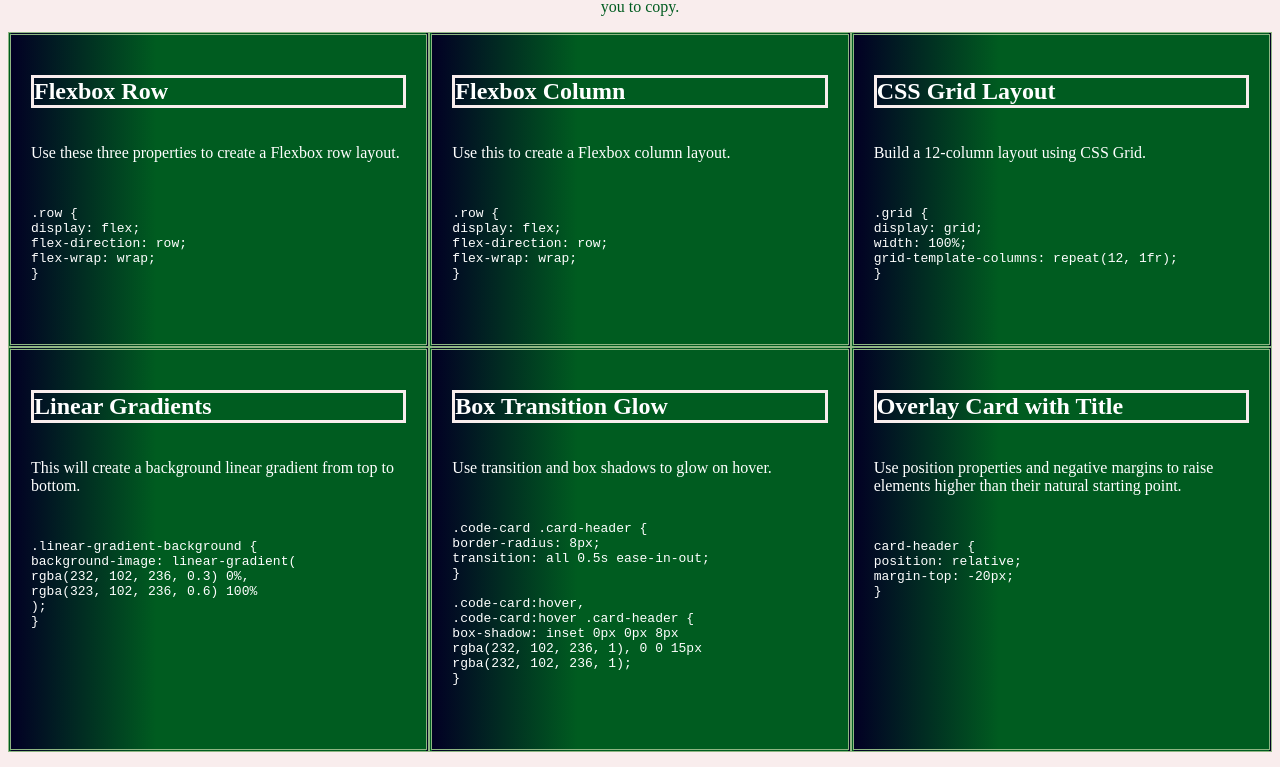
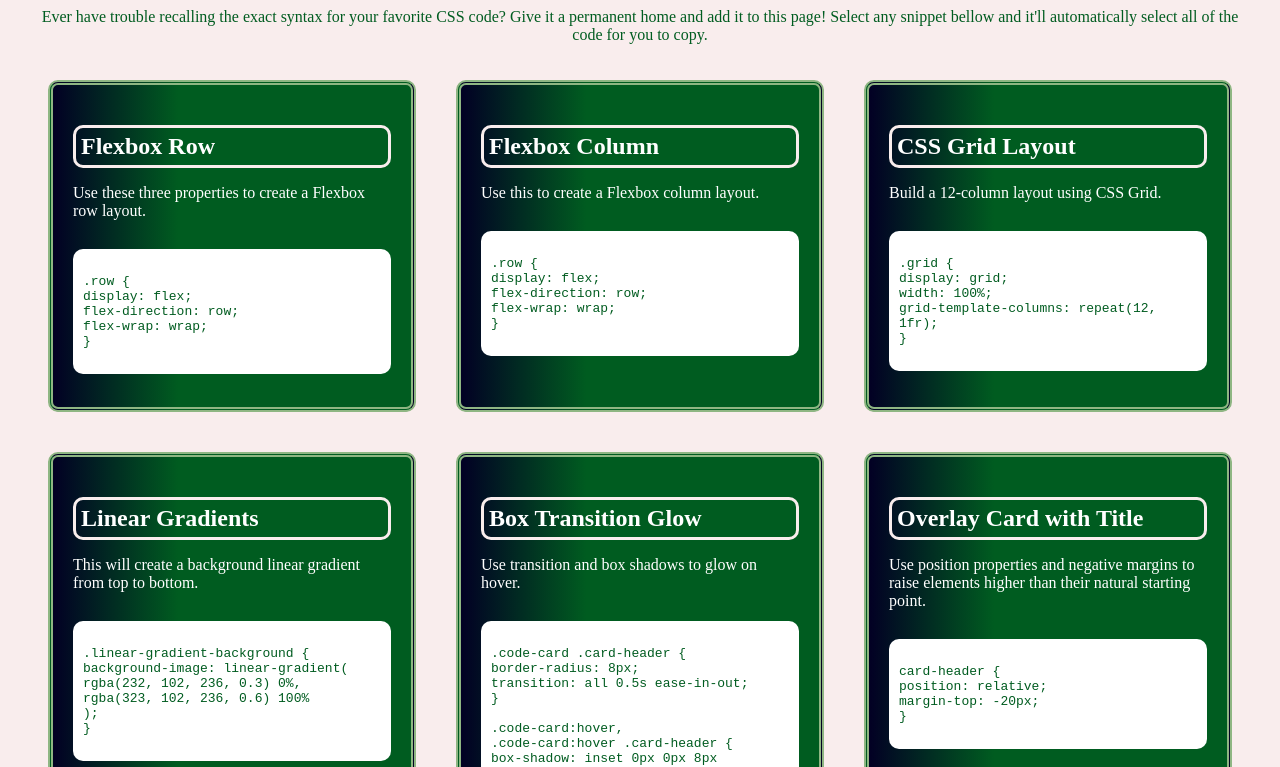
Before and after one commit to jeffz98/my-special-mini-project, a plain HTML site: page index.html in a window 1280 px wide. Shown: the part 100-867 px from the top of the page. Drawn offline with Linux system fonts and the light colour scheme.

Commit message:
update styling

```diff
--- a/assets/style.css
+++ b/assets/style.css
@@ -11,6 +11,7 @@ body {
     text-align: center;
     box-sizing: border-box;
     background-color: var(--redish);
+    padding: 20px;
 }
 
 /* Set text color of header and footer to a dark green */
@@ -31,20 +32,30 @@ header, footer {
     text-align: start;
     flex: 1 0 25%;
 
-    border: 3px var(--light-green) double;
+    border: 5px var(--light-green) double;
+    border-radius: 10px;
     padding: 20px;
+    margin: 20px;
     background: var(--gradient-green);
     color: var(--white);
 }
 
 .card h2 {
     border: 3px var(--redish) solid;
+    border-radius: 10px;
+    padding: 5px;
+    margin-bottom: 0;
 }
 
-/* Removes unnecessary whitespace/indentation */
-code {
+/* Removes unnecessary whitespace/indentation for CSS syntax snippets */
+pre {
     white-space: pre-line;
+    background-color: var(--white);
+    color: var(--dark-green);
+    border-radius: 10px;
+    padding: 10px;
 }
+
 
 /* Media query for tablets */
 @media screen and (min-width: 768px) and (max-width: 991px) {
```
